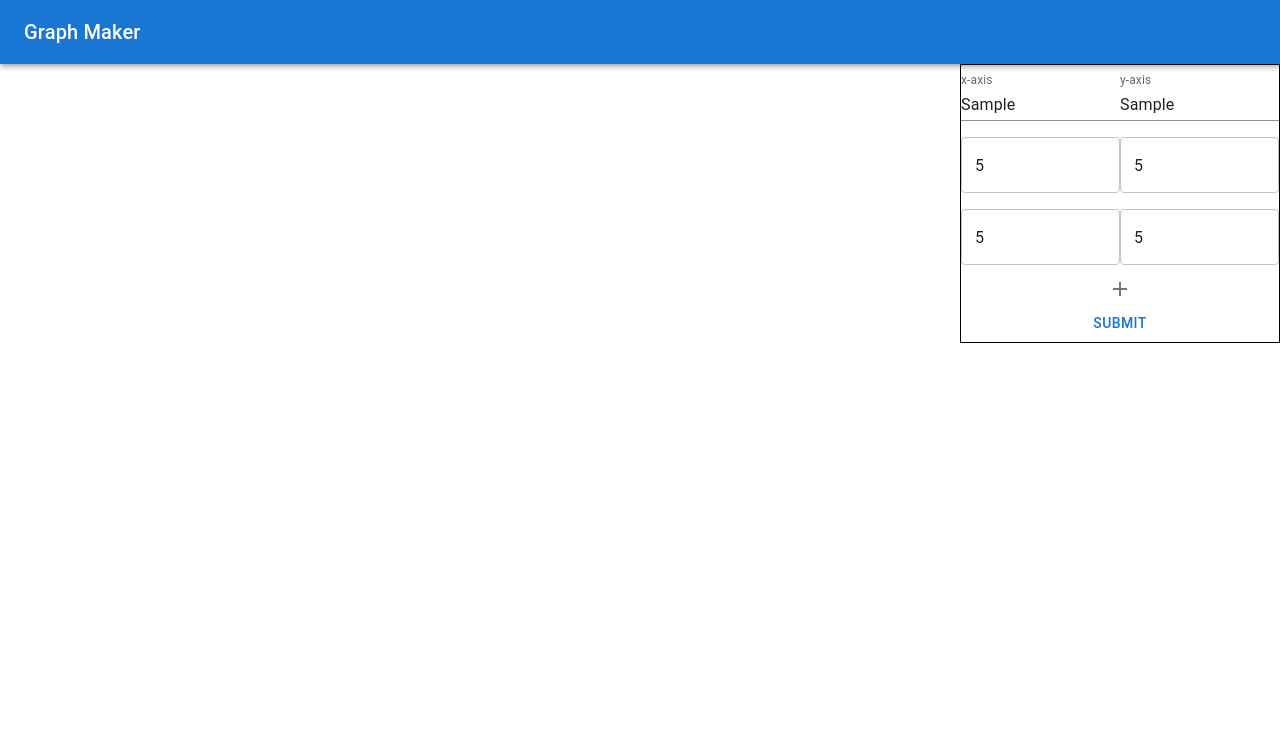
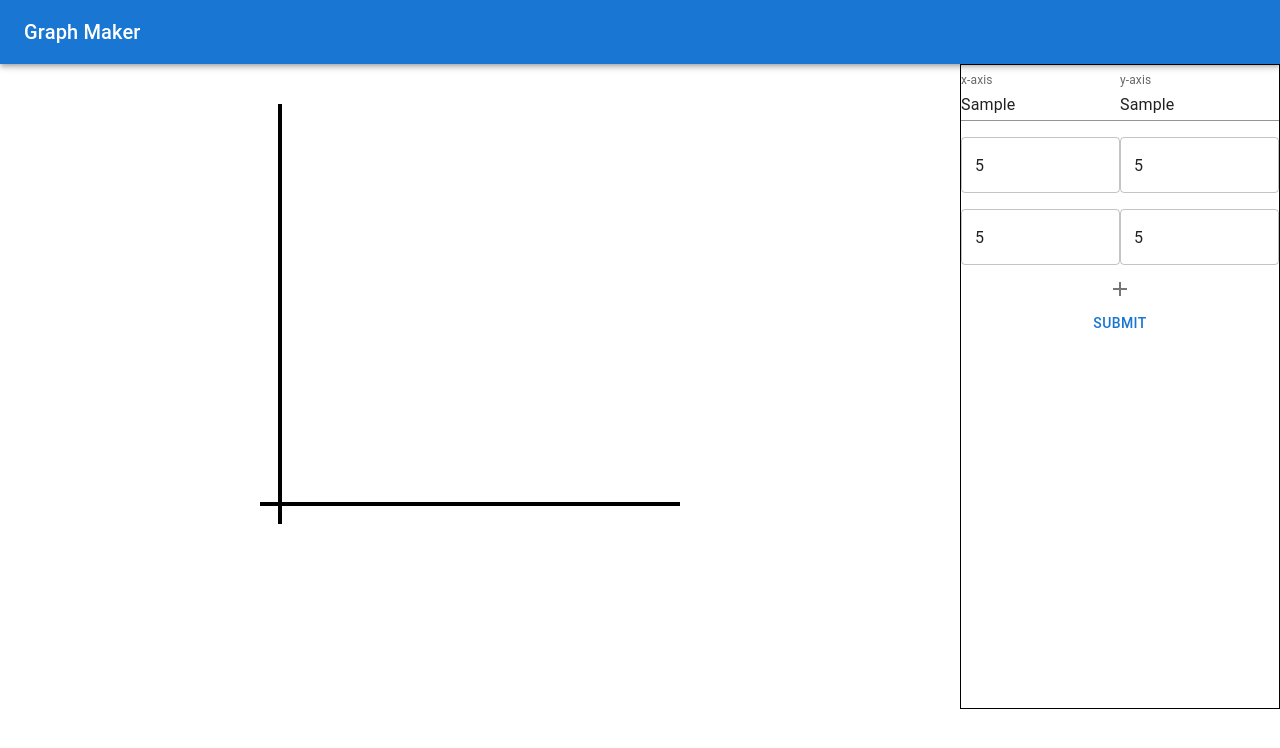
Before and after one commit to Skyrlon/graph-maker, a React (Create React App) app: page / in a window 1280 px wide. Both pictures are taken after typing "Sample", "Sample", "5", "5", "5", "5" into the empty fields and a click on the button "SUBMIT". Shown: the top 748 px of the page. Built offline with nearby package versions, Linux system fonts and the light colour scheme.

Commit message:
Add Graph component

```diff
--- a/src/App.js
+++ b/src/App.js
@@ -3,6 +3,7 @@ import { AppBar, Box, Toolbar, Typography } from "@mui/material";
 import DataInputs from "./DataInputs";
 import styled from "styled-components";
 import { useState } from "react";
+import Graph from "./Graph";
 
 const StyledBox = styled(Box)`
   display: grid;
@@ -34,6 +35,7 @@ function App() {
       </AppBar>
       <StyledBox>
         <DataInputs dataSubmit={handleDataSubmitted} />
+        <Graph data={data} />
       </StyledBox>
     </div>
   );
--- /dev/null
+++ b/src/Graph.jsx
@@ -0,0 +1,59 @@
+import styled from "styled-components";
+
+const StyledGraph = styled.div`
+  grid-area: graph;
+`;
+
+function Graph({ data }) {
+  const findLargestY = (array) => {
+    const sortedArray = [...array];
+    sortedArray.sort((a, b) => a.y - b.y);
+    return sortedArray[sortedArray.length - 1].y;
+  };
+
+  const xAxisLength =
+    data &&
+    Math.pow(10, Math.ceil(data[data.length - 1].x).toString().length - 1) *
+      Math.ceil(data[data.length - 1].x);
+
+  const yAxisLength =
+    data &&
+    Math.pow(10, Math.ceil(findLargestY(data)).toString().length - 1) *
+      Math.ceil(findLargestY(data));
+
+  return (
+    <StyledGraph>
+      {data && (
+        <svg
+          width="50%"
+          viewBox="0 0 1200 1200"
+          xmlns="http://www.w3.org/2000/svg"
+        >
+          <path
+            fill="none"
+            stroke="black"
+            strokeWidth={10}
+            d="M 100,100 L 100,1150 M 50,1100 L 1100,1100"
+          />
+          <path
+            fill="none"
+            stroke="red"
+            strokeWidth={5}
+            d={`M ${(data[0].x * 1000) / xAxisLength + 100},${
+              1100 - (data[0].y * 1000) / yAxisLength
+            } ${data
+              .map(
+                (pos) =>
+                  `L ${(pos.x * 1000) / xAxisLength + 100},${
+                    1100 - (pos.y * 1000) / yAxisLength
+                  }`
+              )
+              .join(" ")}`}
+          />
+        </svg>
+      )}
+    </StyledGraph>
+  );
+}
+
+export default Graph;
```
